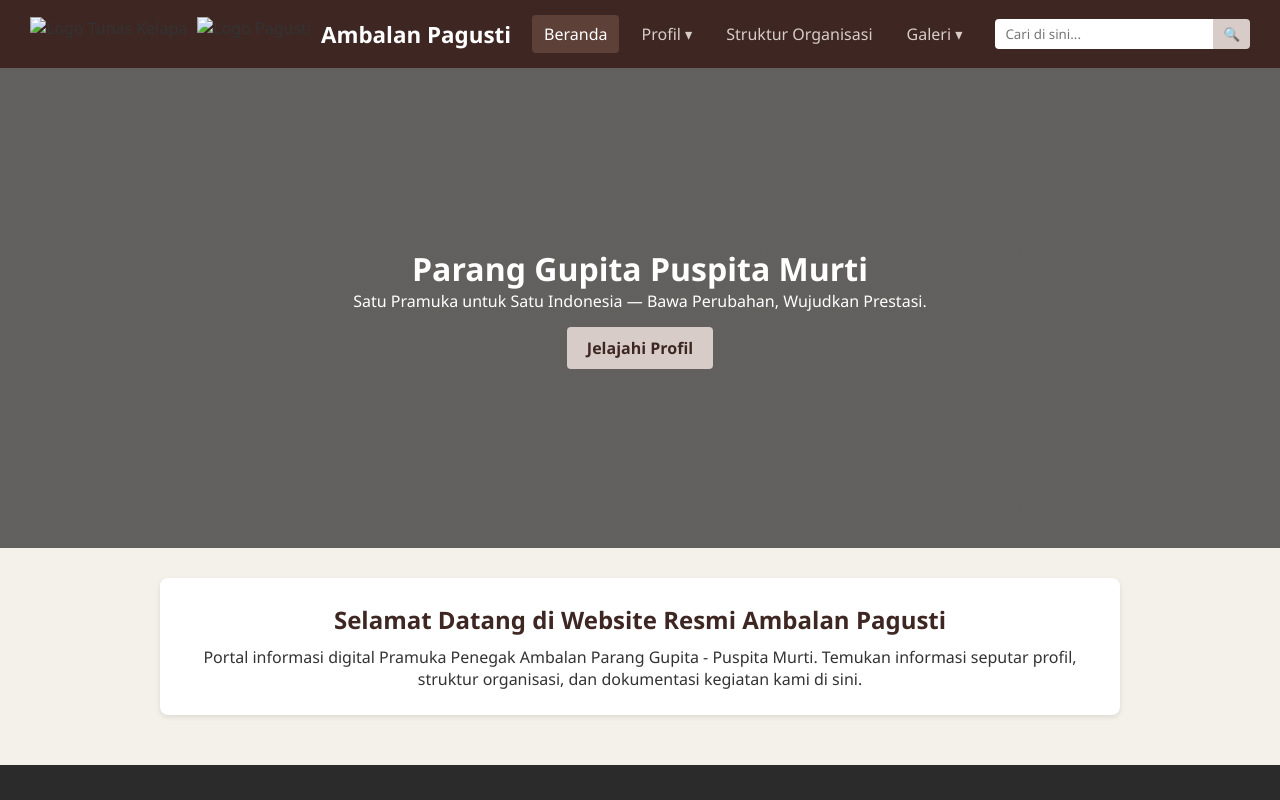
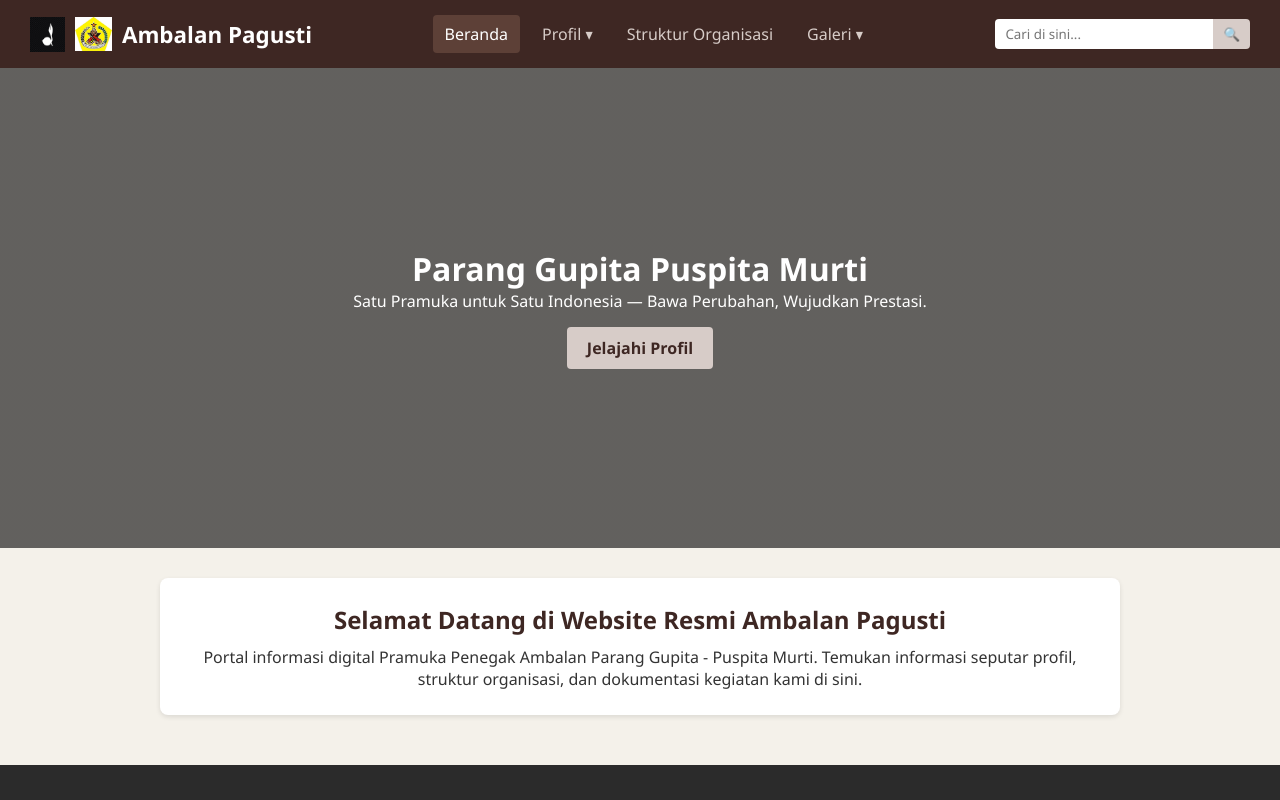
Before and after one commit to maulidai453/OrganisasiAmbalan-Pagusti, a plain HTML site: page index.html in a window 1280 px wide. Shown: the top 800 px of the page. Drawn offline with Linux system fonts and the light colour scheme.

Commit message:
Update index.html

```diff
--- a/index.html
+++ b/index.html
@@ -44,8 +44,8 @@
 
   <nav class="navbar">
     <div class="logo">
-      <img src="tunas-kelapa.png" alt="Logo Tunas Kelapa">
-      <img src="logo-ambalan.png" alt="Logo Pagusti">
+      <img src="logo tunas kelapa.webp" alt="Logo Tunas Kelapa">
+      <img src="logo pagusti.jpg" alt="Logo Pagusti">
       <a href="index.html">Ambalan Pagusti</a>
     </div>
     <ul class="nav-links">
```
